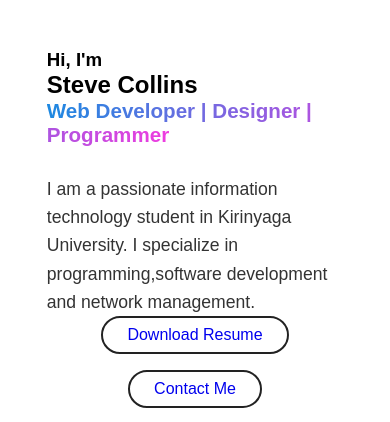
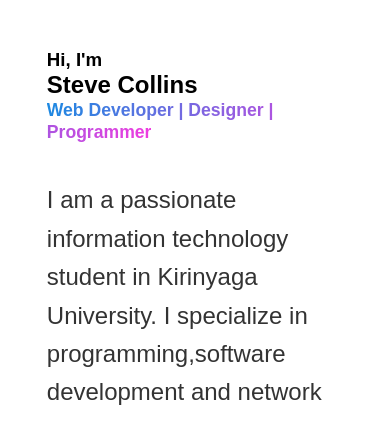
Before and after one commit to stevecollins14/my-portfolio, a plain HTML site: page index.html in a window 390 px wide. Shown: the part 79-501 px from the top of the page. Drawn offline with Linux system fonts and the light colour scheme.

Commit message:
Enhance CSS for layout and responsiveness
Updated CSS styles for improved layout and responsiveness across various screen sizes.

```diff
--- a/style.css
+++ b/style.css
@@ -125,13 +125,13 @@
 
 @media (max-width: 600px) {
   .text span {
-    font-size: 1.1em;
+    font-size: 1.1rem;
   }
 }
 
 .text p{
     line-height:1.6;
-    font-size: 1.1rem;
+    font-size: 1.5rem;
     color: #333;
 }
 .btn-group{
```
